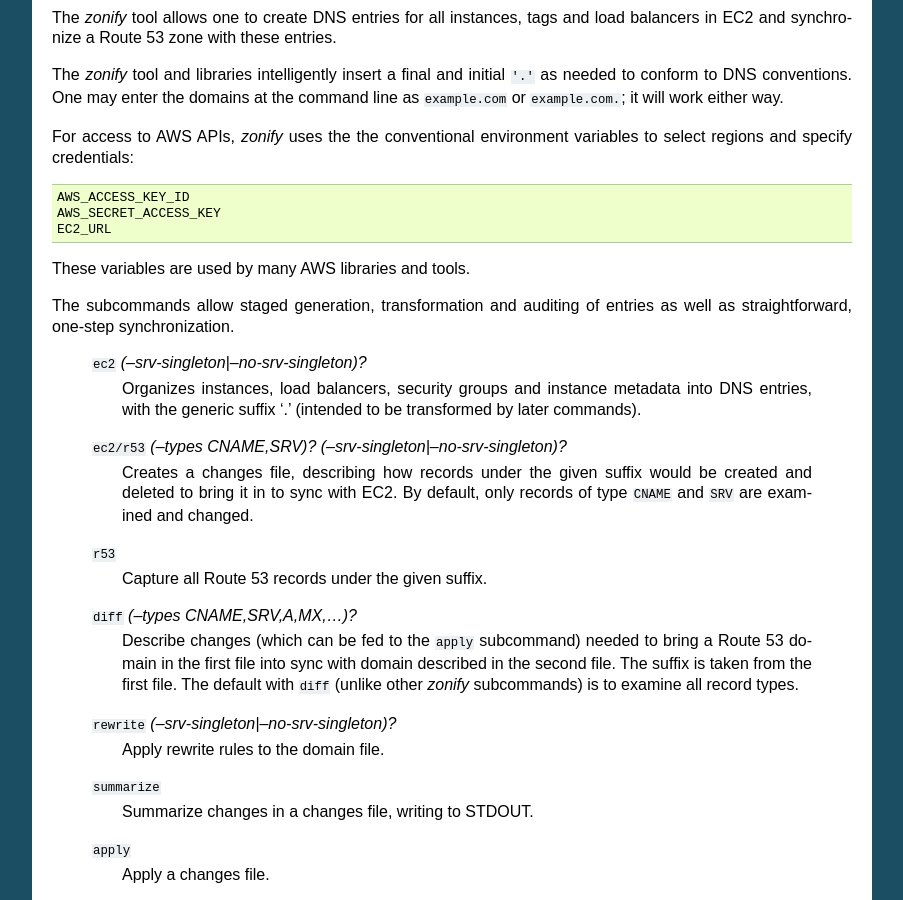
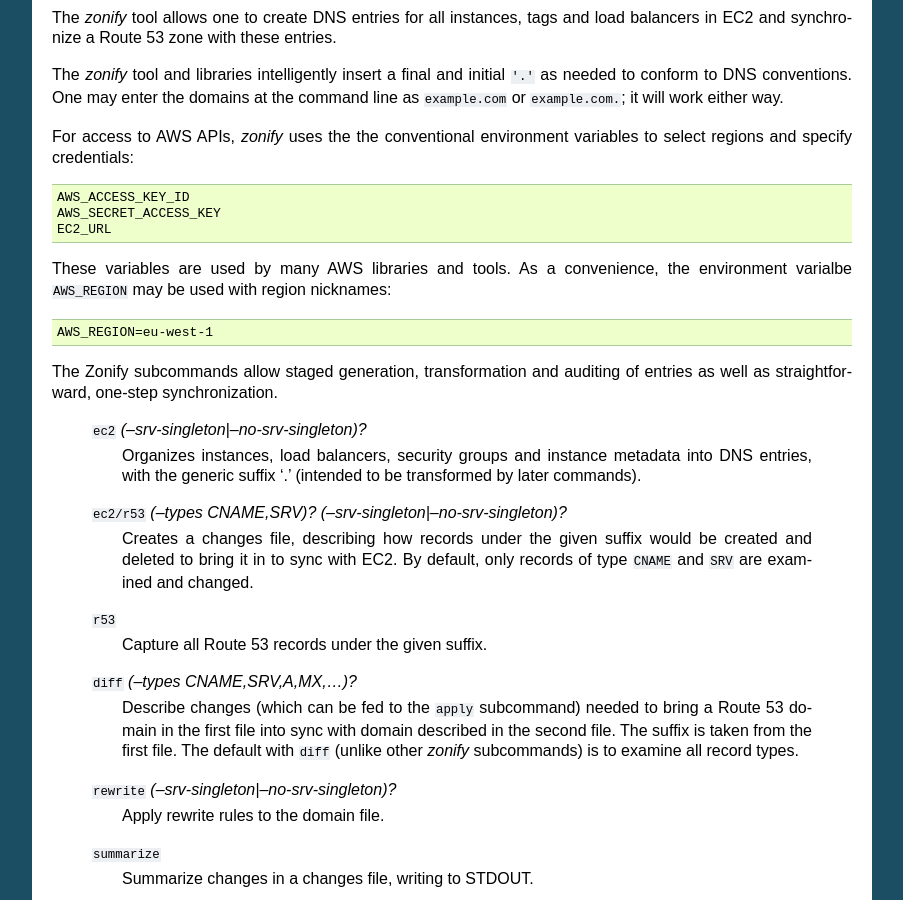
Before and after one commit to airbnb/zonify, a Sphinx documentation site: the page built from docs/source/index.rst, in a window 1280 px wide and 900 px high, scrolled down 398 px. Shown: the whole window, without its empty margins (198-1101 px from the left). Built offline with Sphinx 7.4.7, drawn with Linux system fonts in a browser that asks for light colours.

Commit message:
Document new region support.

```diff
--- a/docs/source/index.rst
+++ b/docs/source/index.rst
@@ -39,9 +39,14 @@ variables to select regions and specify credentials:
     AWS_SECRET_ACCESS_KEY
     EC2_URL
 
-These variables are used by many AWS libraries and tools.
+These variables are used by many AWS libraries and tools. As a convenience,
+the environment varialbe ``AWS_REGION`` may be used with region nicknames:
 
-The subcommands allow staged generation, transformation and auditing of
+.. code-block:: text
+
+    AWS_REGION=eu-west-1
+
+The Zonify subcommands allow staged generation, transformation and auditing of
 entries as well as straightforward, one-step synchronization.
 
   ``ec2`` `(--srv-singleton|--no-srv-singleton)?`
```
